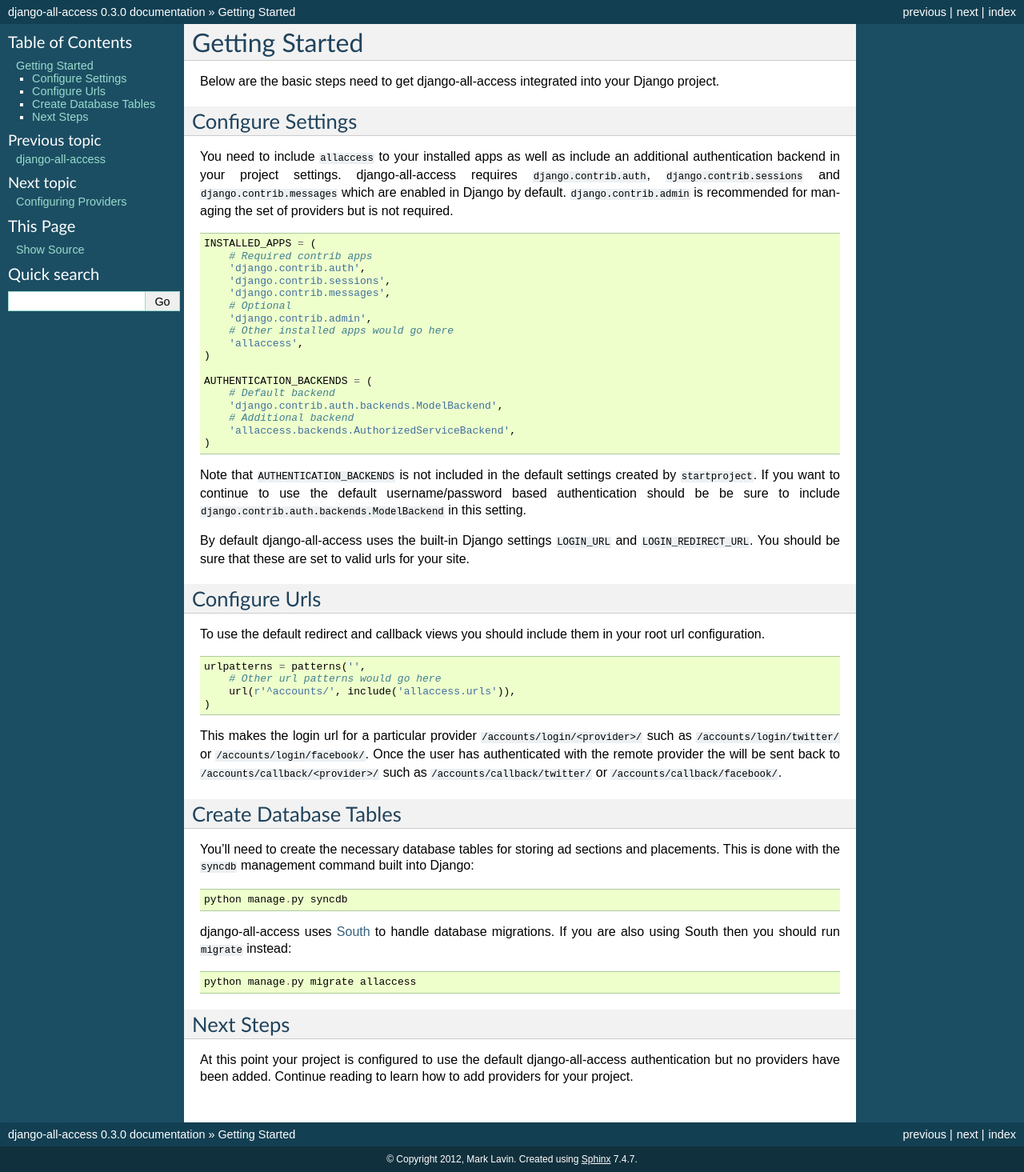
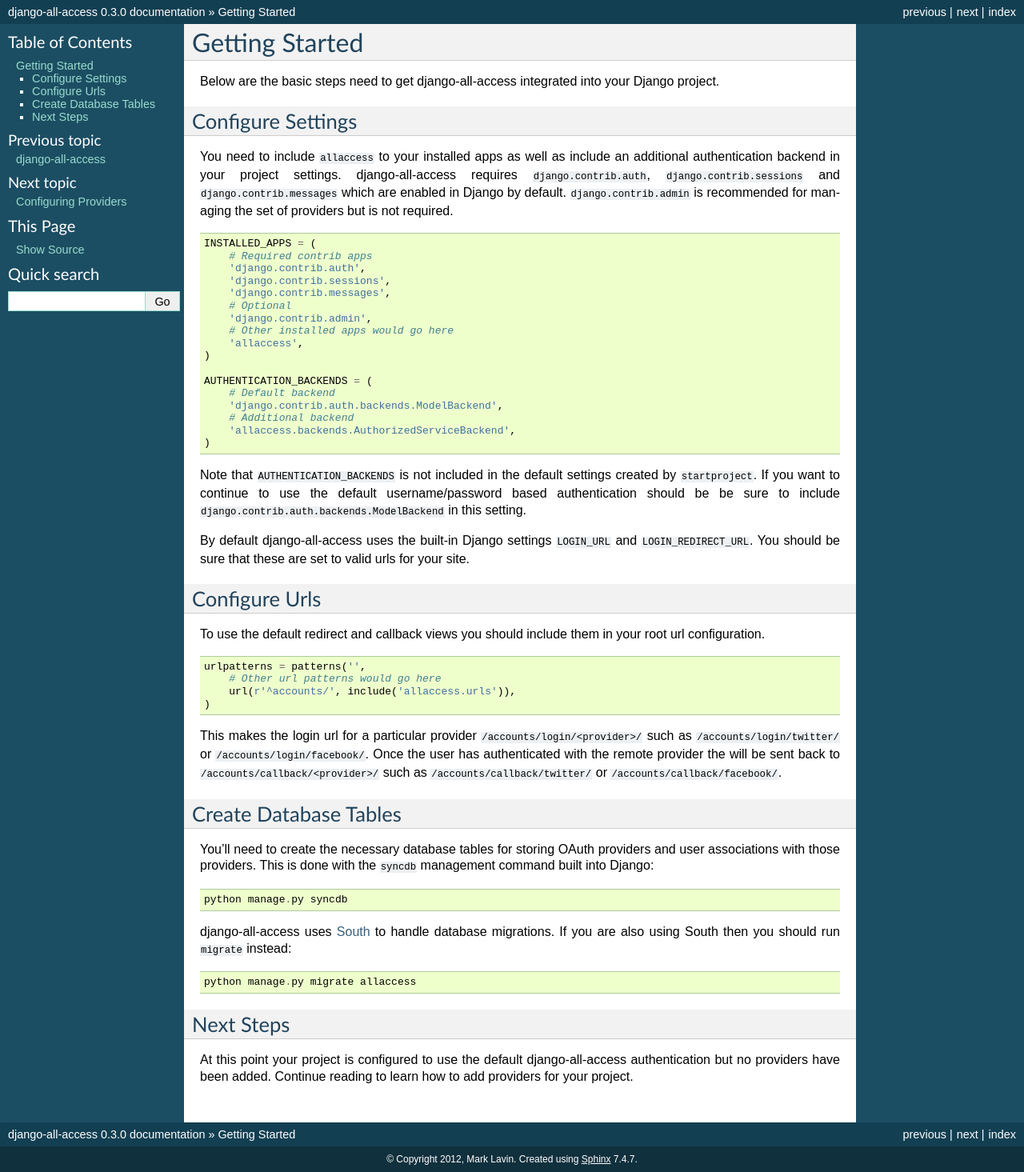
Before and after one commit to mlavin/django-all-access, a Sphinx documentation site: the page built from docs/quick-start.rst, in a window 1280 px wide. Shown: the whole page at 80% size. Built offline with Sphinx 7.4.7, drawn with Linux system fonts in a browser that asks for light colours.

Commit message:
Same problem different branch.

```diff
--- a/docs/quick-start.rst
+++ b/docs/quick-start.rst
@@ -67,8 +67,9 @@
 Create Database Tables
 ------------------------------------
 
-You'll need to create the necessary database tables for storing ad sections and
-placements. This is done with the ``syncdb`` management command built into Django::
+You'll need to create the necessary database tables for storing OAuth providers and
+user associations with those providers. This is done with the ``syncdb`` management
+command built into Django::
 
     python manage.py syncdb
 
```
